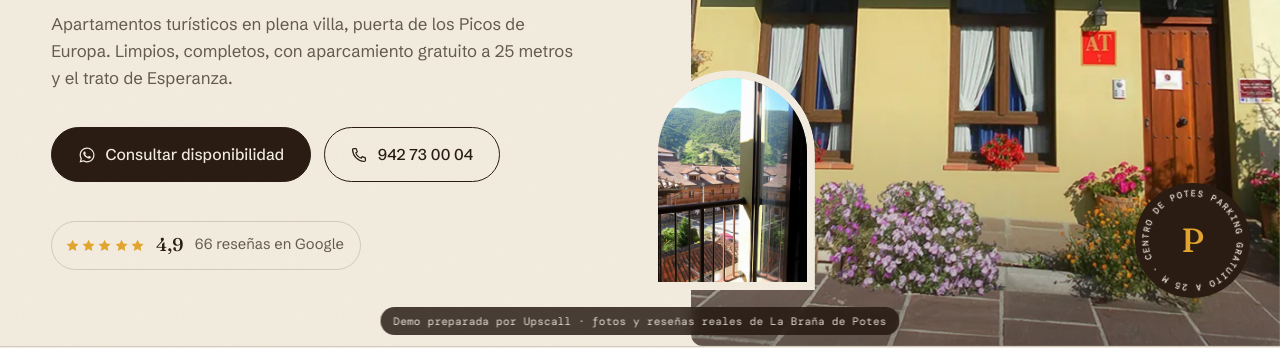
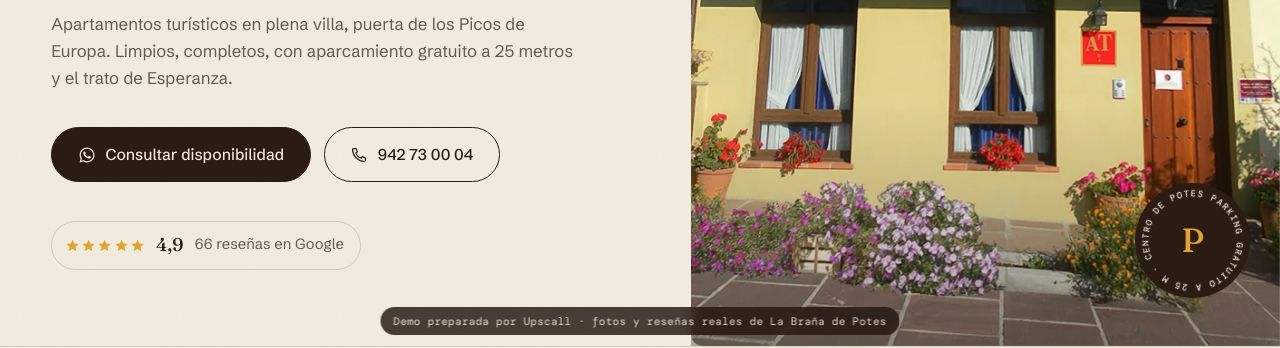
Before and after one commit to jonunzuetagency-design/demo-la-brana-de-potes, a plain HTML site: page index.html in a window 1280 px wide. Shown: the part 454-802 px from the top of the page. Drawn offline with nearby package versions, Linux system fonts and the light colour scheme; animation ran at ten frames a second.

Commit message:
Portada: quitar la ventana pequeña
Co-Authored-By: Claude Opus 5.5 <noreply@anthropic.com>

```diff
--- a/assets/styles.css
+++ b/assets/styles.css
@@ -564,3 +564,5 @@ html.anim .hero .hero__lead { --dl: .55s; } html.anim .hero .hero__ctas { --dl:
 }
 /* Menú legible sobre la foto de la portada */
 .nav { background: rgba(243,236,223,.88); -webkit-backdrop-filter: blur(12px); backdrop-filter: blur(12px); box-shadow: 0 1px 0 rgba(42,28,19,.08); }
+
+.hero__arch { display: none !important; }
--- a/index.html
+++ b/index.html
@@ -15,7 +15,7 @@
 <link rel="preconnect" href="https://fonts.gstatic.com" crossorigin>
 <link href="https://fonts.googleapis.com/css2?family=Fraunces:ital,opsz,wght,SOFT,WONK@0,9..144,300..700,0..100,0..1;1,9..144,300..700,0..100,0..1&family=Schibsted+Grotesk:wght@400;500;600&family=DM+Mono:wght@400;500&display=swap" rel="stylesheet">
 <link rel="preload" as="image" href="img/fachada-t.webp" imagesrcset="img/fachada-t.webp 649w, img/fachada.webp 2000w" imagesizes="(max-width: 860px) 80vw, 34vw">
-<link rel="stylesheet" href="assets/styles.css?v=2">
+<link rel="stylesheet" href="assets/styles.css?v=3">
 <script>document.documentElement.classList.add('js');if(!matchMedia('(prefers-reduced-motion: reduce)').matches)document.documentElement.classList.add('anim');</script>
 </head>
 <body>
```
